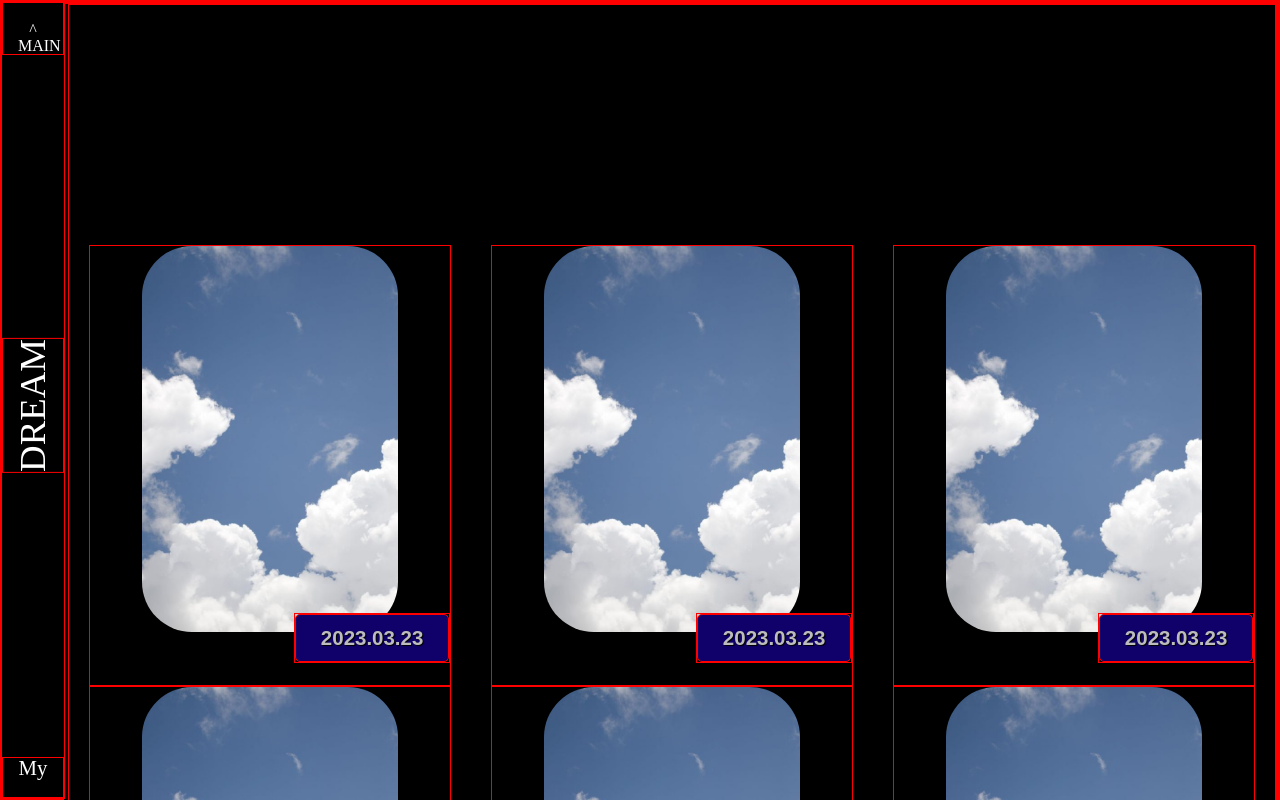
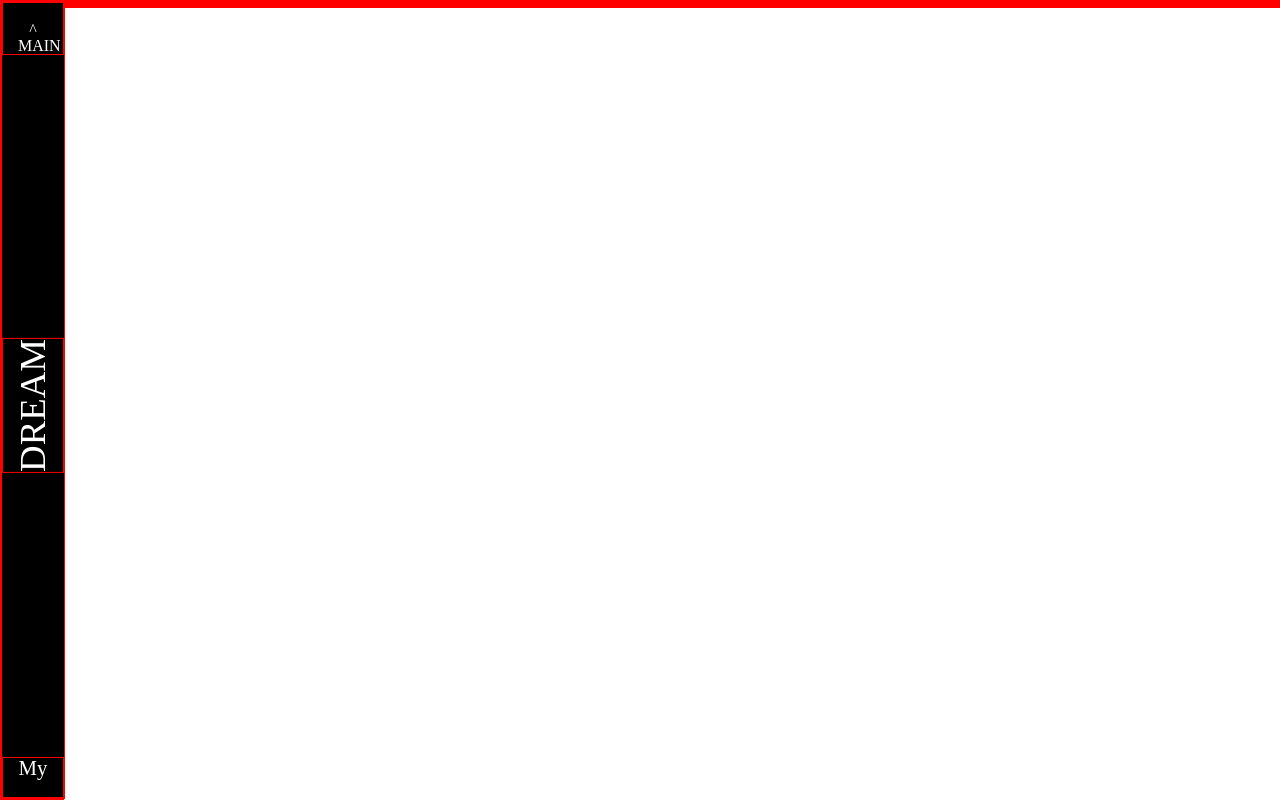
Before and after one commit to SMin1620/IN_A_DREAM, a React (Create React App) app in the folder front/: page /SearchResult in a window 1280 px wide. Shown: the top 800 px of the page. Built offline with nearby package versions, Linux system fonts and the light colour scheme; a web font is replaced by a local one.

Commit message:
feat: all diary 리액트 쿼리 사용

```diff
--- a/front/src/api/services/diaryAPI.tsx
+++ b/front/src/api/services/diaryAPI.tsx
@@ -1,9 +1,12 @@
 import api1 from "../instances/api1";
-import { pageable } from "../../types";
+import { pageable } from "../../types/ApiType";
 import { DiaryData } from "./../../hooks/useMakeDiary";
 
 // 모든 일기 목록 조회
-export const fetchAllDiaries = () => api1.get(`/api/diary`);
+export const fetchAllDiaries = (pageable: pageable) =>
+  api1.get(`/api/diary`, {
+    params: pageable,
+  });
 
 // 내 일기 목록 조회 수정예상 유저id없음
 export const fetchMyDiaries = (pageable: pageable) =>
--- a/front/src/components/features/Card/Card.tsx
+++ b/front/src/components/features/Card/Card.tsx
@@ -2,10 +2,10 @@ import React, { useEffect, useState } from "react";
 import cloud from "../../../assets/image/cloud.png";
 import "./styles/Card.css";
 import DateBox from "../../common/DateBox";
+import { DiaryInfo } from "../../../types/ApiType";
 
 interface CardProps {
-  id: number;
-  img: string;
+  diary: DiaryInfo;
   index: number;
 }
 
@@ -42,8 +42,6 @@ const Card: React.FC<CardProps> = (props) => {
       <div className="card-date">
         <DateBox>2023.03.23</DateBox>
       </div>
-
-      {/* Card */}
     </div>
   );
 };
--- a/front/src/components/features/Card/CardList.tsx
+++ b/front/src/components/features/Card/CardList.tsx
@@ -2,47 +2,18 @@ import React from "react";
 import Card from "./Card";
 import "./styles/CardList.css";
 import cloud from "../../../assets/image/cloud.png";
+import { DiaryInfo } from "../../../types/ApiType";
 
-const data = [
-  {
-    id: 1,
-    img: cloud,
-  },
-  {
-    id: 2,
-    img: cloud,
-  },
-  {
-    id: 3,
-    img: cloud,
-  },
-  {
-    id: 4,
-    img: cloud,
-  },
-  {
-    id: 5,
-    img: cloud,
-  },
-  {
-    id: 6,
-    img: cloud,
-  },
-];
+interface CardListProps {
+  diaries: Array<DiaryInfo>;
+}
 
-const CardList = () => {
+const CardList: React.FC<CardListProps> = (props) => {
   return (
     <div className="card-list-wrapper">
-      {/* <div className="card-list-row"> */}
-      {data.map((d, index) => (
-        <Card key={index} id={d.id} img={d.img} index={index} />
+      {props.diaries.map((diary, index) => (
+        <Card key={index} index={index} diary={diary} />
       ))}
-      {/* </div> */}
-      {/* <div className="card-list-row"> */}
-      {/* {data.map((d, index) => ( */}
-      {/* <Card key={index} id={d.id} img={d.img} index={index} /> */}
-      {/* ))} */}
-      {/* </div> */}
     </div>
   );
 };
--- a/front/src/components/layout/MainThird.tsx
+++ b/front/src/components/layout/MainThird.tsx
@@ -1,8 +1,9 @@
-import React, { useEffect } from "react";
+import React, { useEffect, useState } from "react";
 import "./styles/MainThird.css";
 import ImgScrollCardBox from "../features/ImgScrollCardBox/ImgScrollCardBox";
 import CardList from "../features/Card/CardList";
-import useAllDiary from "../../hooks/useAllDiary";
+import { useAllDiary } from "../../hooks/useAllDiary";
+import { DiaryInfo } from "../../types/ApiType";
 
 const itemData = [
   {
@@ -55,19 +56,27 @@ const itemData = [
   },
 ];
 const MainThird = () => {
-  const { handleGetAllDiary, diaries } = useAllDiary();
+  const [diaries, setDiaries] = useState<DiaryInfo[]>([]);
+
+  const {
+    data: response,
+    isLoading,
+    error,
+  } = useAllDiary({ page: 0, size: 6 });
 
   useEffect(() => {
-    handleGetAllDiary();
-  }, []);
+    if (response) {
+      console.log(response.data.data);
+      setDiaries(response.data.data);
+    }
+  }, [response]);
 
   return (
     <div className="main-third-wrapper">
       <h1>STORE</h1>
       <h5>SEE ALL DREAMS</h5>
       <div className="main-third-storeshop">
-        {/* <ImgScrollCardBox itemData={itemData} /> */}
-        <CardList />
+        {diaries && <CardList diaries={diaries} />}
       </div>
     </div>
   );
--- a/front/src/hooks/useAllDiary.tsx
+++ b/front/src/hooks/useAllDiary.tsx
@@ -1,24 +1,9 @@
 import { useState } from "react";
+import { useQuery } from "react-query";
 import { fetchAllDiaries } from "../api/services/diaryAPI";
-import { DiaryInfo } from "../types/ApiType";
+import { DiaryInfo, pageable } from "../types/ApiType";
 
-const useAllDiary = () => {
-  const [diaries, setDiaries] = useState<Array<DiaryInfo>>([]);
-
-  const handleGetAllDiary = async () => {
-    console.log("다이어리 다 불러오기 함수 실행");
-
-    try {
-      const response = await fetchAllDiaries();
-      // console.log(response.data.data);
-      setDiaries(response.data.data);
-      console.log("성공");
-    } catch (error) {
-      console.log(error);
-    }
-  };
-
-  return { handleGetAllDiary, diaries };
+export const useAllDiary = (pageable: pageable) => {
+  console.log("다이어리 다 받기");
+  return useQuery(["diaries", pageable], () => fetchAllDiaries(pageable));
 };
-
-export default useAllDiary;
--- a/front/src/hooks/useMyDiary.tsx
+++ b/front/src/hooks/useMyDiary.tsx
@@ -1,6 +1,6 @@
 import { useQuery } from "react-query";
 import { fetchMyDiaries } from "../api/services/diaryAPI"; // replace this with the actual path to your api calls file
-import { pageable } from "../types";
+import { pageable } from "../types/ApiType";
 export const useMyDiaries = (pageable: pageable) => {
   console.log("토큰있는지 확인좀요");
   return useQuery(["myDiaries", pageable], () => fetchMyDiaries(pageable));
--- a/front/src/pages/SearchResultPage.tsx
+++ b/front/src/pages/SearchResultPage.tsx
@@ -7,10 +7,10 @@ const SearchResultPage = () => {
   return (
     <div className="search-result-wrapper">
       <Navbar />
-      <CardList />
-      <CardList />
-      <CardList />
-      <CardList />
+      {/* <CardList /> */}
+      {/* <CardList /> */}
+      {/* <CardList /> */}
+      {/* <CardList /> */}
     </div>
   );
 };
--- a/front/src/types/ApiType.tsx
+++ b/front/src/types/ApiType.tsx
@@ -28,3 +28,7 @@ export interface UserInfo {
   negativePoint: number;
   today: boolean;
 }
+export interface pageable {
+  page: number;
+  size: number;
+}
--- a/front/src/types/index.tsx
+++ b/front/src/types/index.tsx
@@ -34,8 +34,3 @@ export interface LoginButton {
   color?: string;
   borderRadius?: string;
 }
-
-export interface pageable {
-  page: number;
-  size: number;
-}
```
